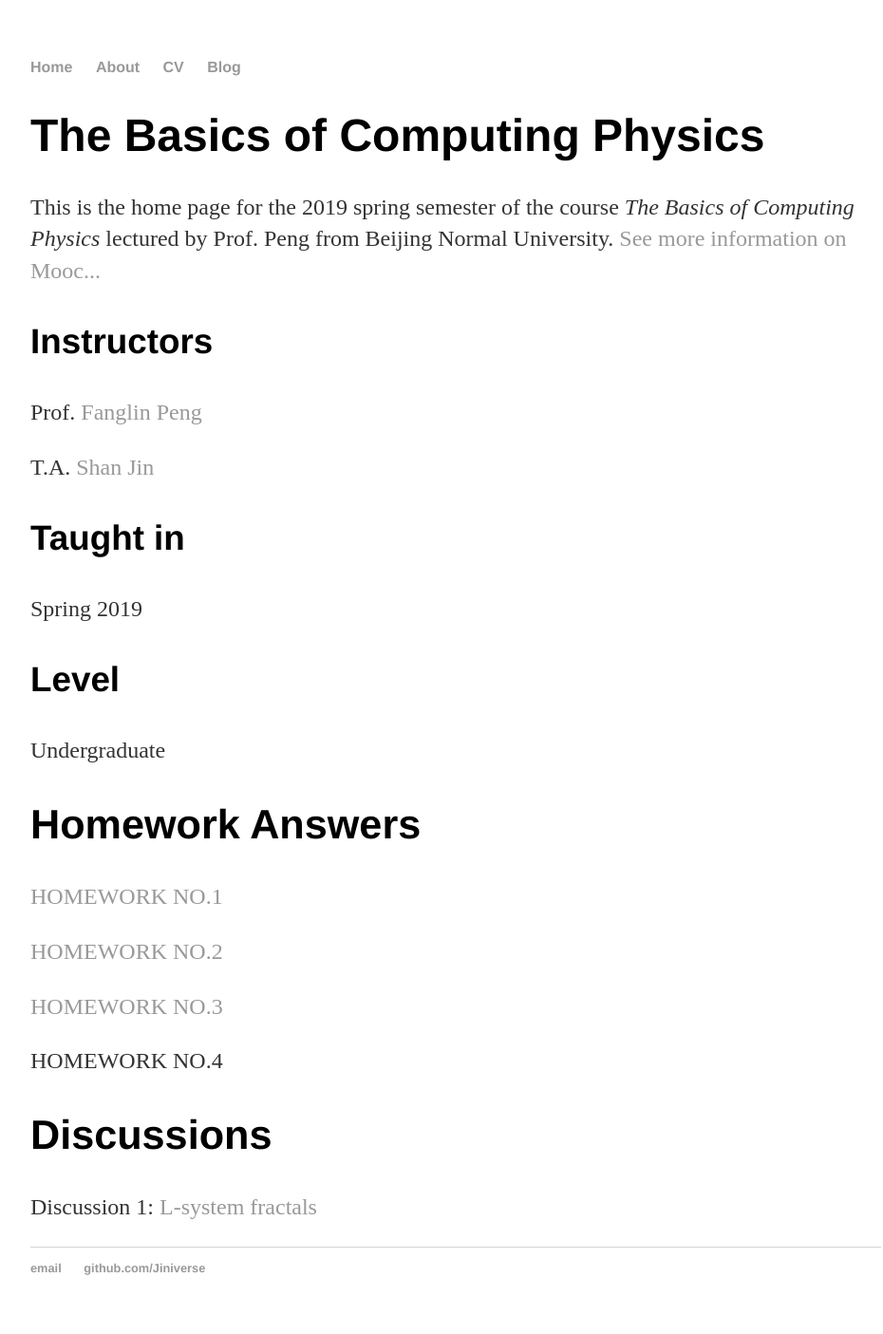
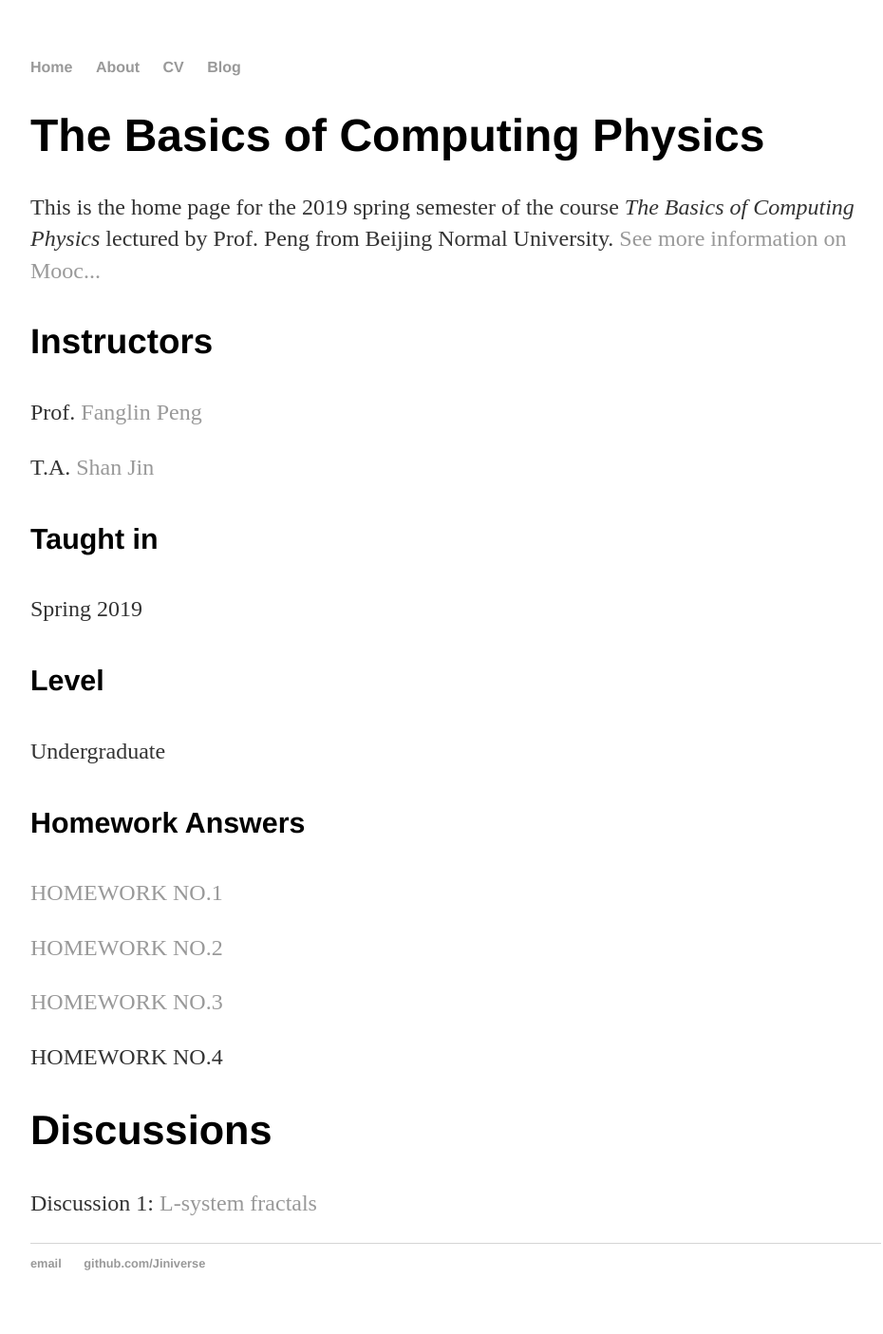
Before and after one commit to Jiniverse/ComPhy_Peng, a Jekyll site: the page built from index.html, in a window 1280 px wide. Shown: the whole page at 95% size, without its empty margins (160-1090 px from the left). Built offline with Jekyll 4.4.1, drawn with Linux system fonts in a browser that asks for light colours.

```diff
--- a/index.html
+++ b/index.html
@@ -8,14 +8,14 @@ title: The Basics of Computing Physics
 			<h3>Instructors</h3>
 			<p>Prof. <a href="http://physics.bnu.edu.cn/application/faculty/pengfanglin/index.htm">Fanglin Peng</a></p>
 			<p>T.A. <a href="https://jiniverse.github.io/">Shan Jin</a></p>
-			<h3>Taught in</h3>
+			<h4>Taught in</h4>
 			<p>Spring 2019</p>
-			<h3>Level</h3>
+			<h4>Level</h4>
 			<p>Undergraduate</p>
-			<h2>Homework Answers</h2>
-			<p><a href="/hw1">HOMEWORK NO.1</a></p>
-			<p><a href="/hw2">HOMEWORK NO.2</a></p>
-			<p><a href="/hw3">HOMEWORK NO.3</a></p>
+			<h4>Homework Answers</h4>
+			<p><a href="/ComPhy_Peng/hw1">HOMEWORK NO.1</a></p>
+			<p><a href="/ComPhy_Peng/hw2">HOMEWORK NO.2</a></p>
+			<p><a href="/ComPhy_Peng/hw3">HOMEWORK NO.3</a></p>
 			<p>HOMEWORK NO.4</p>
 			<h2>Discussions</h2>
 			<p>Discussion 1: <a href="https://github.com/Jiniverse/L-system-fractals">L-system fractals</a></p>
```
